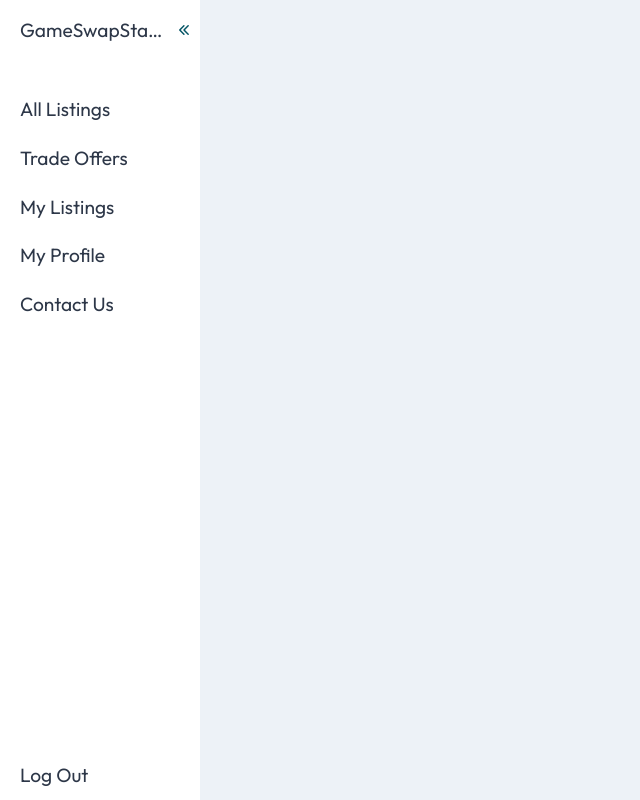
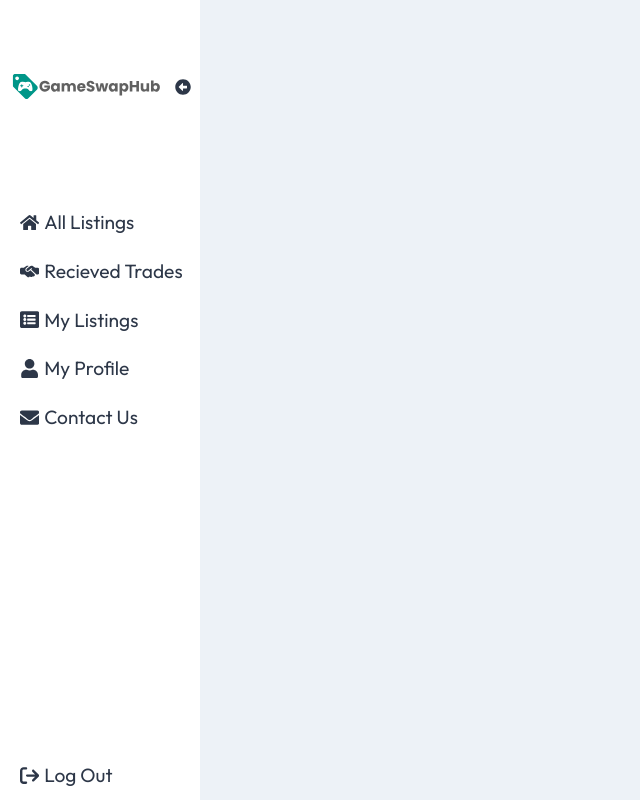
Before and after one commit to Chingoski/night-city, a React (Vite) app: page /trade-offers in a window 1280 px wide. Shown: the whole page, without its empty margins (0-640 px from the left). Built offline with nearby package versions, Linux system fonts and the light colour scheme; sample sign-in values are in the browser's storage.

Commit message:
feat: Changed icons, and css and added logo

```diff
--- a/index.html
+++ b/index.html
@@ -9,8 +9,9 @@
       href="https://fonts.googleapis.com/css2?family=Outfit:wght@100;300;400;500;600;700;800;900&display=swap"
       rel="stylesheet"
     />
+    <link rel="icon" type="image/svg" href="./src/assets/LogoIcon.svg">
     <meta name="viewport" content="width=device-width, initial-scale=1.0" />
-    <title>GameSwapStation</title>
+    <title>GameSwapHub</title>
   </head>
   <body>
     <div id="root"></div>
--- a/src/components/Navigation/LogOutLink.tsx
+++ b/src/components/Navigation/LogOutLink.tsx
@@ -1,6 +1,7 @@
 import { Text } from "@chakra-ui/react";
 import { logOut } from "../../util/auth";
 import { useNavigate } from "react-router-dom";
+import { FaArrowRightFromBracket } from "react-icons/fa6";
 
 const LogOutLink: React.FC<{
   title: string;
@@ -19,10 +20,14 @@ const LogOutLink: React.FC<{
       p="10px"
       marginLeft="10px"
       textTransform="capitalize"
-      display={isCollapsed ? "none" : "block"}
-      _hover={{ textDecoration: "none", color: "cyan.400" }}
+      _hover={{ textDecoration: "none", color: "teal.300", cursor: "pointer" }}
+      alignItems="center"
+      flexDirection="row"
+      display="flex"
+      gap="5px"
     >
-      {title}
+      <FaArrowRightFromBracket />
+      <Text display={isCollapsed ? "none" : "block"}>{title}</Text>
     </Text>
   );
 };
--- a/src/components/Navigation/NavLink.tsx
+++ b/src/components/Navigation/NavLink.tsx
@@ -1,10 +1,12 @@
-import { Link } from "@chakra-ui/react";
+import { Text, Link } from "@chakra-ui/react";
+import { ReactElement } from "react";
 
 const NavigationLink: React.FC<{
   path: string;
   title: string;
   isCollapsed: boolean;
-}> = ({ path, title, isCollapsed }) => {
+  icon: ReactElement;
+}> = ({ path, title, isCollapsed, icon }) => {
   return (
     <Link
       href={path}
@@ -12,10 +14,14 @@ const NavigationLink: React.FC<{
       p="10px"
       marginLeft="10px"
       textTransform="capitalize"
-      display={isCollapsed ? "none" : "block"}
-      _hover={{ textDecoration: "none", color: "cyan.400" }}
+      _hover={{ textDecoration: "none", color: "teal.300" }}
+      alignItems="center"
+      flexDirection="row"
+      display="flex"
+      gap="5px"
     >
-      {title}
+      {icon}
+      <Text display={isCollapsed ? "none" : "block"}>{title}</Text>
     </Link>
   );
 };
--- a/src/components/Navigation/Navigation.tsx
+++ b/src/components/Navigation/Navigation.tsx
@@ -1,11 +1,16 @@
 import { useContext } from "react";
 import { navigationContext } from "../../context/NavigationContext";
 
-import { Box, Flex, IconButton, Text } from "@chakra-ui/react";
-import { ArrowLeftIcon, ArrowRightIcon } from "@chakra-ui/icons";
+import {Image, Box, Flex, IconButton } from "@chakra-ui/react";
+import { FaArrowAltCircleRight, FaArrowAltCircleLeft } from "react-icons/fa";
+
+import logo from "../../assets/Logo.svg";
 
 import NavigationLink from "./NavLink";
 import LogOutLink from "./LogOutLink";
+
+import { FaHome, FaUser, FaEnvelope, FaListAlt } from "react-icons/fa";
+import { FaHandshakeSimple } from "react-icons/fa6";
 
 function Navigation() {
   const { isCollapsed, setIsCollapsed } = useContext(navigationContext);
@@ -36,23 +41,23 @@ function Navigation() {
           p="10px"
           marginBottom="25px"
         >
-          <Box marginLeft="10px" display={isCollapsed ? "none" : "block"} flexDirection="row"  maxWidth="80%">
-            <Text isTruncated>GameSwapStation</Text>
-          </Box>
+          {/* <Box marginLeft="10px" flexDirection="row"  maxWidth="80%"> */}
+            <Image src={logo} alt="GameSwapHub" height="100%" width="85%" display={isCollapsed ? "none" : "block"}/>
+          {/* </Box> */}
           <IconButton
             aria-label="Manipulate navigation menu"
-            color="cyan.900"
+            color="gray.700"
             bg="none"
             w="auto"
             onClick={collapseHandler}
             icon={
               isCollapsed ? (
-                <ArrowRightIcon w="10px" />
+                <FaArrowAltCircleRight/>
               ) : (
-                <ArrowLeftIcon w="10px" />
+                <FaArrowAltCircleLeft/>
               )
             }
-            _hover={{ bg: "none", color: "cyan.400" }}
+            _hover={{ bg: "none", color: "teal.300" }}
           />
         </Flex>
 
@@ -60,26 +65,35 @@ function Navigation() {
           path="/"
           title="all listings"
           isCollapsed={isCollapsed}
+          icon={<FaHome/>}
         />
         <NavigationLink
           path="/trade-offers"
-          title="trade offers"
+          title="recieved trades"
           isCollapsed={isCollapsed}
+          icon={<FaHandshakeSimple/>}
+
         />
         <NavigationLink
           path="/my-listings"
           title="my listings"
           isCollapsed={isCollapsed}
+          icon={<FaListAlt/>}
+
         />
         <NavigationLink
           path="/my-profile"
           title="my profile"
           isCollapsed={isCollapsed}
+          icon={<FaUser/>}
+
         />
         <NavigationLink
           path="/contact-us"
           title="contact us"
           isCollapsed={isCollapsed}
+          icon={<FaEnvelope/>}
+
         />
       </Flex>
       <Box>
--- a/src/components/TopMenu/SearchInput.tsx
+++ b/src/components/TopMenu/SearchInput.tsx
@@ -1,5 +1,6 @@
 import { Input, IconButton } from "@chakra-ui/react";
-import { SearchIcon } from "@chakra-ui/icons";
+import { FaMagnifyingGlass } from "react-icons/fa6";
+
 
 import { useContext, useRef } from "react";
 
@@ -25,10 +26,10 @@ const SearchInput = () => {
       />
       <IconButton
         aria-label="Click to search!"
-        icon={<SearchIcon />}
+        icon={<FaMagnifyingGlass />}
         onClick={searchHandler}
         bg="white"
-        color="gray.600"
+        color="gray.700"
       />
     </>
   );
--- a/src/components/TopMenu/TopMenu.tsx
+++ b/src/components/TopMenu/TopMenu.tsx
@@ -4,10 +4,9 @@ import { cityType } from "../../types/city-types";
 
 import { Flex } from "@chakra-ui/react";
 
-import { MdLocationCity } from "react-icons/md";
-import { GiConsoleController } from "react-icons/gi";
-import { RiExchangeDollarFill } from "react-icons/ri";
-import { FaSortAmountDown } from "react-icons/fa";
+import { FaSortAmountDown, FaGamepad, FaCity } from "react-icons/fa";
+import { FaCoins } from "react-icons/fa6";
+
 
 import { useContext, useEffect } from "react";
 import { filteringContext } from "../../context/FilterContext";
@@ -87,7 +86,7 @@ function TopMenu() {
       <SelectMenu
         name="City"
         options={cities}
-        icon={<MdLocationCity />}
+        icon={<FaCity />}
         onChange={citySelectHandler}
         isActive={cityId !== 0}
         activeId={cityId}
@@ -96,7 +95,7 @@ function TopMenu() {
       <SelectMenu
         name="Platform"
         options={platforms}
-        icon={<GiConsoleController />}
+        icon={<FaGamepad />}
         onChange={platformSelectHandler}
         isActive={platformId !== 0}
         activeId={platformId}
@@ -105,7 +104,7 @@ function TopMenu() {
       <SelectMenu
         name="Trade Preference"
         options={tradePreferences}
-        icon={<RiExchangeDollarFill />}
+        icon={<FaCoins />}
         onChange={tradePreferenceSelectHandler}
         isActive={tradePreference !== undefined}
         activeId={
--- a/src/host.ts
+++ b/src/host.ts
@@ -1,3 +1,3 @@
-const host: string = "https://cc98-46-217-14-100.ngrok-free.app";
+const host: string = "https://25ab-46-217-14-100.ngrok-free.app";
 
 export default host;
```
Also changed, not shown: src/assets/Logo.svg (added), src/assets/LogoIcon.svg (added).
